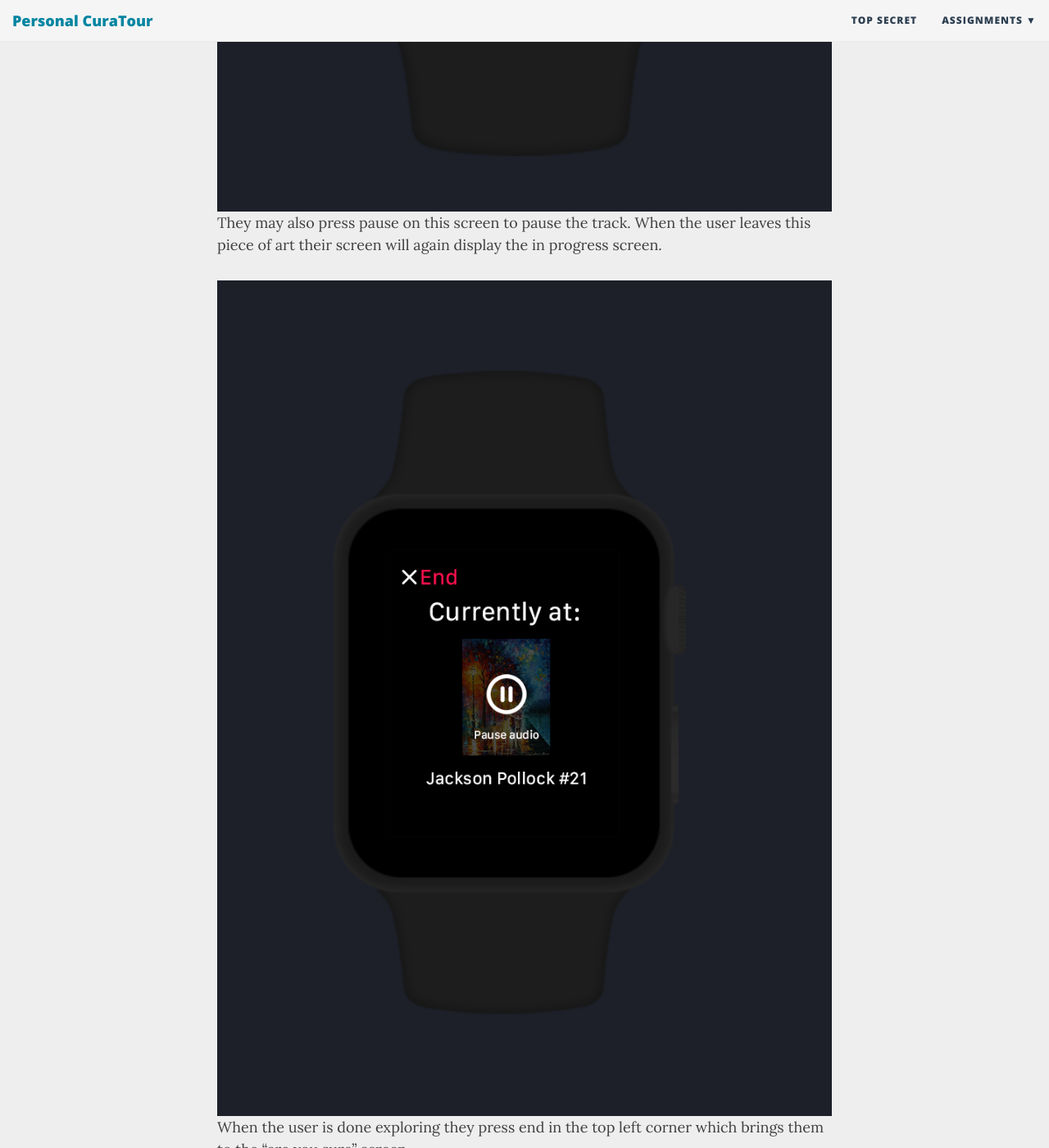
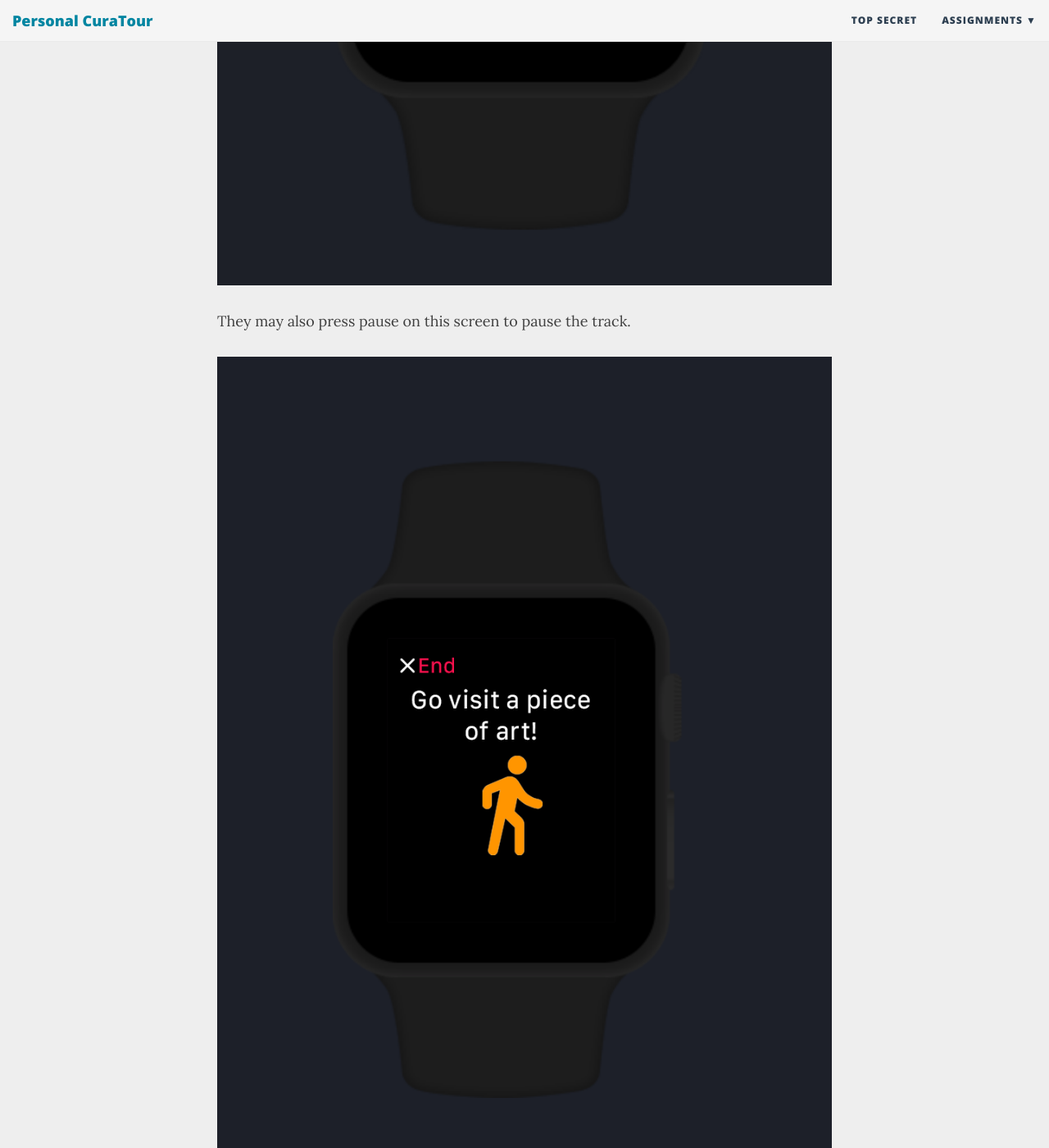
Before and after one commit to krtejeda/PersonalCuraTour, a Jekyll site: the page built from Digital-Mockup.md, in a window 1280 px wide and 1400 px high, scrolled down 13488 px. Shown: the whole window at 82% size. Built offline with Jekyll 4.4.1, drawn with Linux system fonts in a browser that asks for light colours; nearby versions of some CDN libraries; our own code applies the rules of GitHub Pages for plain Markdown files; some of the changed text lies outside the part shown.

Commit message:
Update Digital-Mockup.md

```diff
--- a/Digital-Mockup.md
+++ b/Digital-Mockup.md
@@ -33,19 +33,29 @@ The user selects
 Our second task is to allow the user to explore the museum as they wish while still being able to gain more information about the art.
 
 ![](https://krtejeda.github.io/PersonalCuraTour/img/mockup1.png)
+
  First the user chooses “free roam”, this takes them to a screen where they decide how they would like to interact with the audio. In this case let’s say the user chooses manual.
 
 ![](https://krtejeda.github.io/PersonalCuraTour/img/mockup17.png)
+
 Then they are taken to an inprogress screen that shows a walking icon and asks the user to go find some art.
 
 ![](https://krtejeda.github.io/PersonalCuraTour/img/mockup15.png)
+
 When the user approaches the art, since they chose manual, the watch vibrates and offers an audio track. The user presses play to listen to the track.
 
 ![](https://krtejeda.github.io/PersonalCuraTour/img/mockup16.png)
-They may also press pause on this screen to pause the track. When the user leaves this piece of art their screen will again display the in progress screen.
+
+They may also press pause on this screen to pause the track.
+
+![](https://krtejeda.github.io/PersonalCuraTour/img/mockup15.png)
+
+When the user leaves this piece of art their screen will again display the in progress screen.
 
 ![](https://krtejeda.github.io/PersonalCuraTour/img/mockup7.png)
+
 When the user is done exploring they press end in the top left corner which brings them to the “are you sure” screen.
 
 ![](https://krtejeda.github.io/PersonalCuraTour/img/mockup18.png)
+
 Once the user selects yes they are taken back to the home screen.
```
